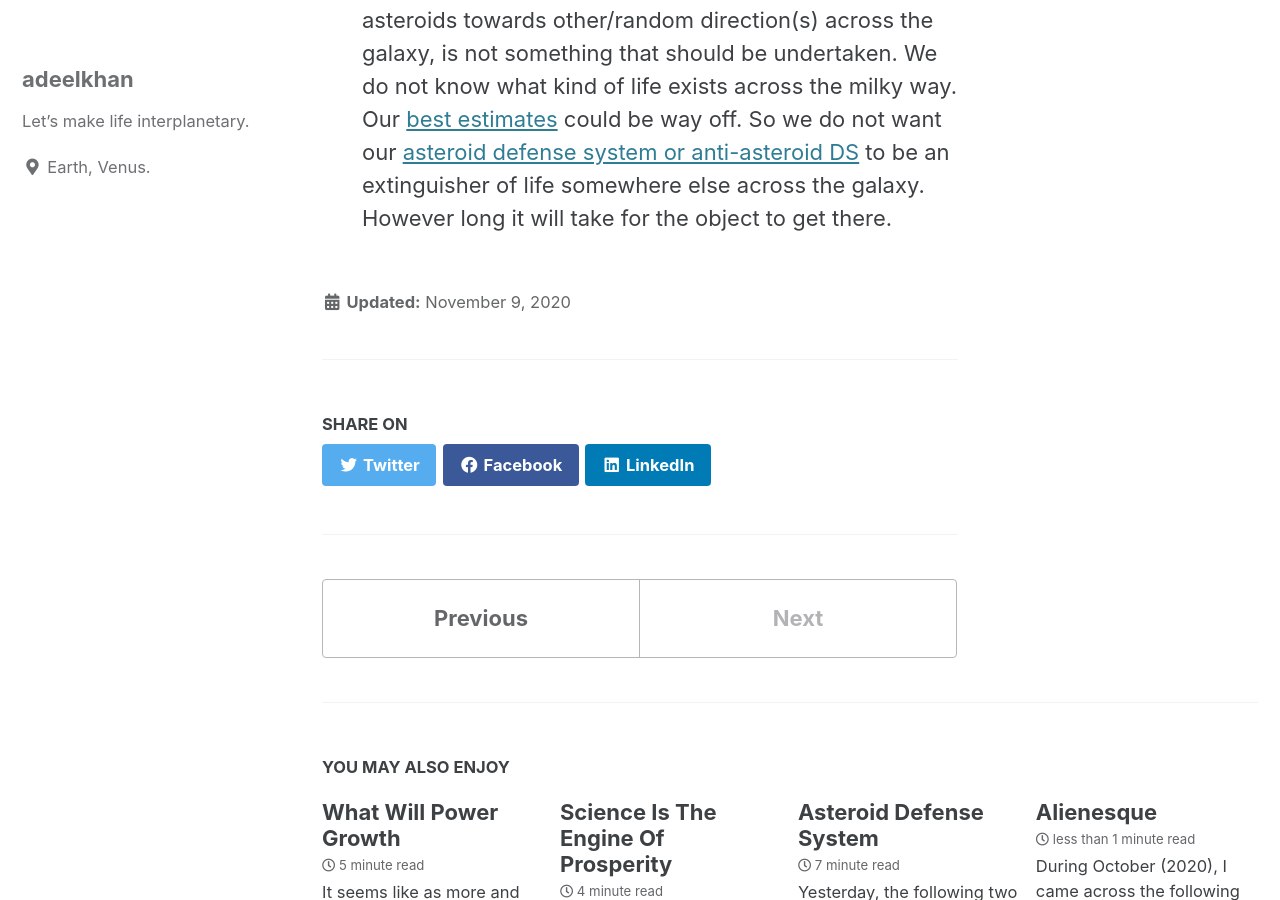
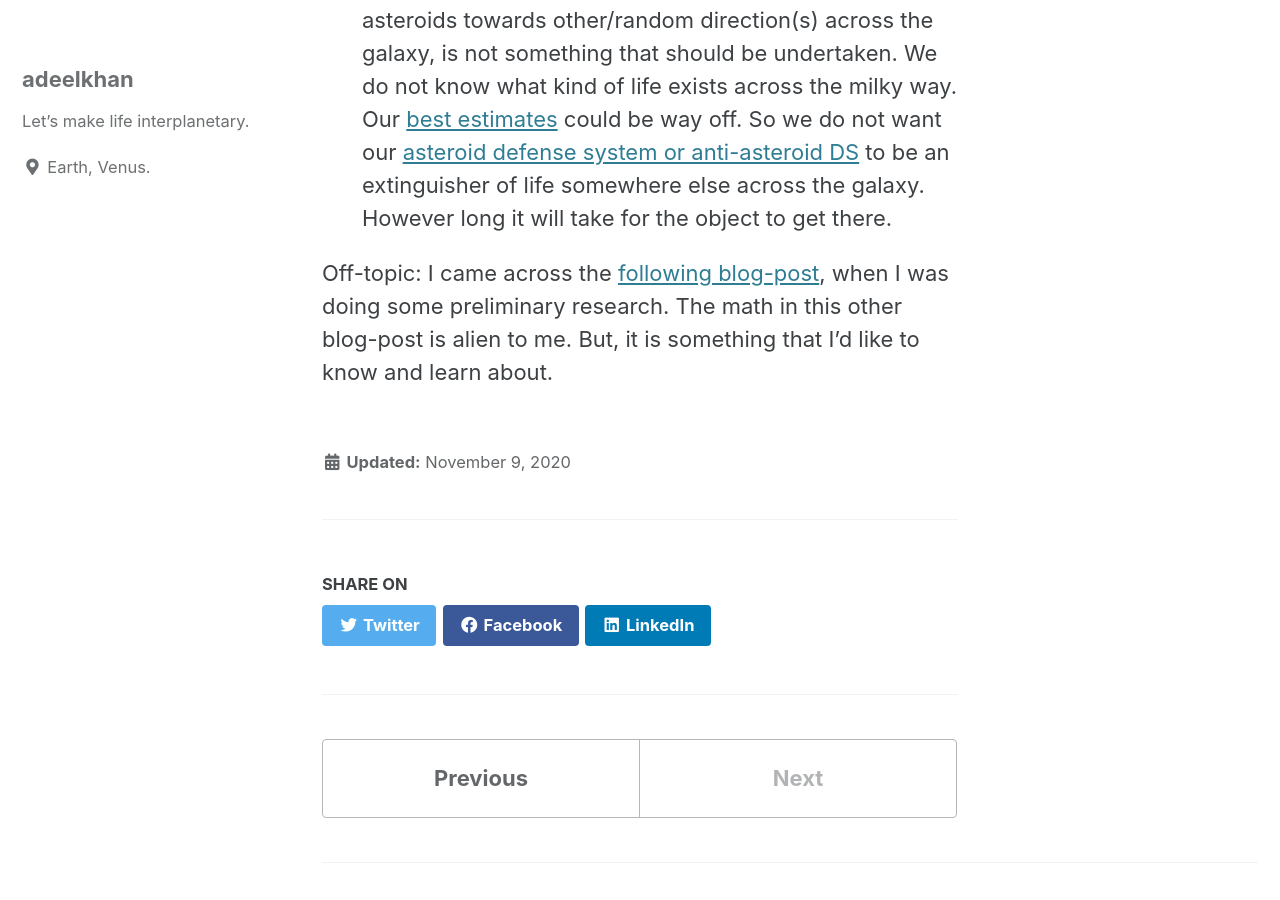
Before and after one commit to stellardreams/stellardreams.github.io, a Jekyll site: the page built from _posts/2020-11-09-Ethics-involving-the-deflection-of-Asteroids.md, in a window 1280 px wide and 900 px high, scrolled down 2277 px. Built offline with Jekyll 4.4.1, drawn with Linux system fonts in a browser that asks for light colours; cached includes are drawn as plain includes; some of the changed text lies outside the part shown.

Commit message:
Update 2020-11-09-Ethics-involving-the-deflection-of-Asteroids.md
v 1.4. Adding link to blogpost that I found. https://www.groundai.com/project/asteroid-deflection-how-where-and-when/4

```diff
--- a/_posts/2020-11-09-Ethics-involving-the-deflection-of-Asteroids.md
+++ b/_posts/2020-11-09-Ethics-involving-the-deflection-of-Asteroids.md
@@ -13,3 +13,6 @@ From an ethical perspective and what the blog-post is really about, the followin
 
 * Secrecy and information in the hands of the few. Particularly with regards to this and other threats being characterized in such a way, so that very few people actually understand what the issue is in the first place. And the data related to such claims isn't publicly accessible. The means and mechanisms via which such data was collected in the first place, is not something that can be replicated and verified by an independent third party. --> Such set of realities would then increase the probability that a despot or a fringe group would want to artificially inflate the threat rating a whole lot more vs what it actually is. And then use such a reality to hold onto power. This may also include the possibility of creating artificial threats. With the overall intention being, using fear that is manufactured as a weapon.
 * In the realm of deflecting asteroids. The deflection of asteroids towards other/random direction(s) across the galaxy, is not something that should be undertaken. We do not know what kind of life exists across the milky way. Our [best estimates](https://youtu.be/2kcHGNa6vRs) could be way off. So we do not want our [asteroid defense system or anti-asteroid DS](https://stellardreams.github.io/Asteroid-Defense-System/) to be an extinguisher of life somewhere else across the galaxy. However long it will take for the object to get there.
+
+
+Off-topic: I came across the [following blog-post](https://www.groundai.com/project/asteroid-deflection-how-where-and-when/4), when I was doing some preliminary research. The math in this other blog-post is alien to me. But, it is something that I'd like to know and learn about.
```
